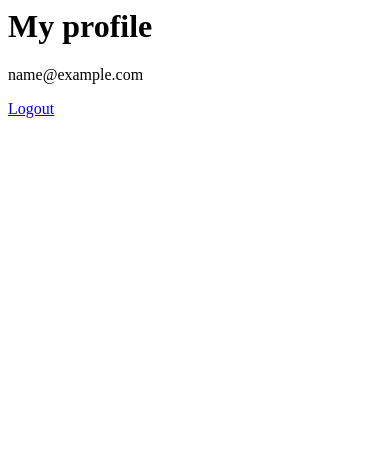
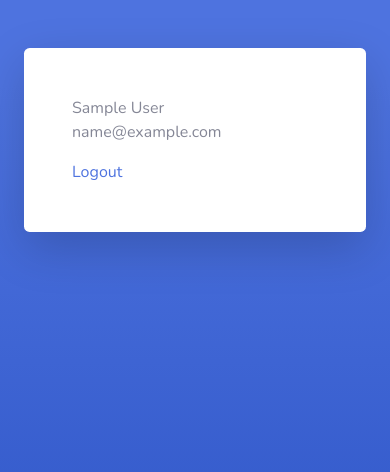
Before and after one commit to eucandre/project_manager, a Django app: page /accounts/profile/ in a window 390 px wide. Shown: the top 472 px of the page. Run offline with Django 3.2, Linux system fonts and the light colour scheme; the visitor is signed in with stand-in values (Sample User, id 1); some libraries are stand-ins or nearby versions.

Commit message:
Funcoes de user completas e rm cached

```diff
--- a/app_user/admin.py
+++ b/app_user/admin.py
@@ -10,7 +10,8 @@ from .models import User
 
 class UserAdmin(BaseUserAdmin):
     fieldsets = (
-        (None, {'fields': ('email', 'password', 'name', 'last_login')}),
+        (None, {'fields': ('email', 'password',
+         'name', 'last_login', 'user_pic_profile')}),
         ('Permissions', {'fields': (
             'is_active',
             'is_staff',
--- a/app_user/models.py
+++ b/app_user/models.py
@@ -7,7 +7,8 @@ class UserManager(BaseUserManager):
 
     def _create_user(self, email, password, is_staff, is_superuser, **extra_fields):
         if not email:
-            raise ValueError('Users must have an email address')
+            raise ValueError(
+                'Você precisa informar um endereço de email válido')
         now = timezone.now()
         email = self.normalize_email(email)
         user = self.model(
@@ -39,6 +40,8 @@ class User(AbstractBaseUser, PermissionsMixin):
     is_active = models.BooleanField(default=True)
     last_login = models.DateTimeField(null=True, blank=True)
     date_joined = models.DateTimeField(auto_now_add=True)
+    user_pic_profile = models.ImageField(
+        upload_to='profiles', null=True, blank=True)
 
     USERNAME_FIELD = 'email'
     EMAIL_FIELD = 'email'
--- a/app_user/urls.py
+++ b/app_user/urls.py
@@ -2,7 +2,7 @@ from django.urls import path, include
 from django.contrib.auth import views as auth_views
 from django.contrib.auth.decorators import login_required
 
-from .views import UserView, signup
+from .views import UserView, signup, edit_profile
 
 app_name = 'users'
 
@@ -10,5 +10,6 @@ urlpatterns = [
     path('login/', auth_views.LoginView.as_view(template_name='login.html'), name='login'),
     path('logout/', auth_views.LogoutView.as_view(next_page='/accounts/login'), name='logout'),
     path('profile/',  login_required(UserView.as_view()), name='profile'),
+    path('edit_profile/<int:nr_id>', edit_profile),
     path('signup/', signup, name='signup')
 ]
--- a/app_user/views.py
+++ b/app_user/views.py
@@ -2,7 +2,8 @@ from django.shortcuts import render, redirect
 from django.contrib.auth import login, authenticate
 from django.views.generic.detail import DetailView
 
-from .forms import SignUpForm
+from .forms import SignUpForm, EditForm
+from .models import User
 
 
 class UserView(DetailView):
@@ -10,6 +11,25 @@ class UserView(DetailView):
 
     def get_object(self):
         return self.request.user
+
+
+def edit_profile(request, nr_id):
+    object_user = User.objects.get(pk=nr_id)
+    if request.method == 'POST':
+        form = EditForm(request.POST, request.FILES, instance=object_user)
+        if form.is_valid():
+            user = form.save()
+            raw_password = form.cleaned_data.get('password1')
+            user = authenticate(request, email=user.email,
+                                password=raw_password)
+            if user is not None:
+                login(request, user)
+            else:
+                print("usuáiro não autenticado!")
+            return redirect('users:profile')
+    else:
+        form = EditForm(instance=object_user)
+    return render(request, 'edit_profile.html', {'form': form})
 
 
 def signup(request):
@@ -23,7 +43,7 @@ def signup(request):
             if user is not None:
                 login(request, user)
             else:
-                print("user is not authenticated")
+                print("usuáiro não autenticado!")
             return redirect('users:profile')
     else:
         form = SignUpForm()
--- a/templates/auth_base_new.html
+++ b/templates/auth_base_new.html
@@ -37,8 +37,12 @@
                         <div class="row">
                             {% if request.path == '/accounts/login/'%}
                             <div class="col-lg-6 d-none d-lg-block bg-login-image"></div>
+                            {% elif request.path == '/accounts/signup/' %}
+                            <div class="col-lg-6 d-none d-lg-block bg-register-image"></div>
                             {% else %}
-                            <div class="col-lg-6 d-none d-lg-block bg-register-image"></div>
+                            <div class="col-lg-6 d-none d-lg-block">
+                                <img src=/media/{{object.user_pic_profile}} alt="" width="500" height="600">
+                            </div>
                             {%endif%}
                             <div class="col-lg-6">
                                 <div class="p-5">
--- a/templates/profile.html
+++ b/templates/profile.html
@@ -1,5 +1,11 @@
-<h1>My profile</h1>
+{% extends "auth_base_new.html" %}
+{% block content %}
+
 <p>
-    {{ object }}
+    {{ object.name }}<br>
+    {{ object.email }}
+
 </p>
+
 <a href="{% url 'users:logout' %}">Logout</a>
+{% endblock content %}
--- a/templates/signup.html
+++ b/templates/signup.html
@@ -1,9 +1,12 @@
 {%extends 'auth_base_new.html'%}
 {% block content%}
-<form method="post">
+<form method="post" enctype="multipart/form-data">
     {% csrf_token %}
+    <p><label for="id_name">Nome</label> <input type="text" name="name" maxlength="254" id="id_name"
+            class="form-control form-control-user"></p>
     <p><label for="id_email">Email</label> <input type="email" name="email" maxlength="254" autofocus required
             id="id_email" class="form-control form-control-user"></p>
+
     <p><label for="id_password1">Senha</label> <input type="password" name="password1" required id="id_password1"
             class="form-control form-control-user">
         <span class="helptext">
```
Also changed, not shown: app_user/forms.py (+7 -1 lines), requirements.txt (added, +103 -0 lines), templates/edit_profile.html (added, +11 -0 lines), app_user/migrations/0002_user_user_pic_profile.py (added), app_user/migrations/0003_auto_20230117_1850.py (added), app_user/migrations/0004_auto_20230117_1905.py (added), app_user/migrations/0005_auto_20230117_1932.py (added).
